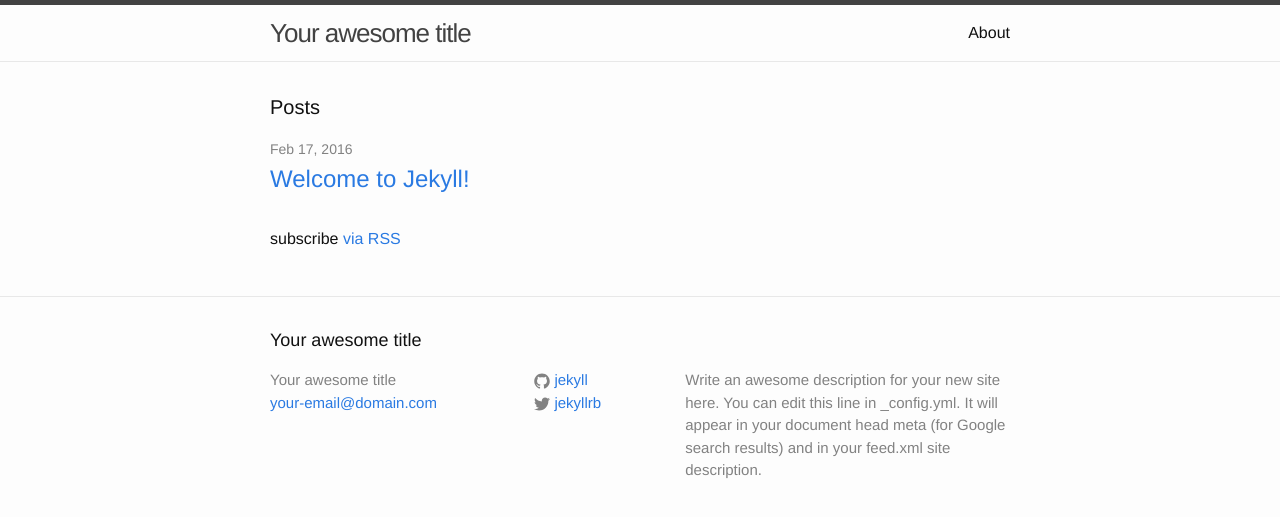
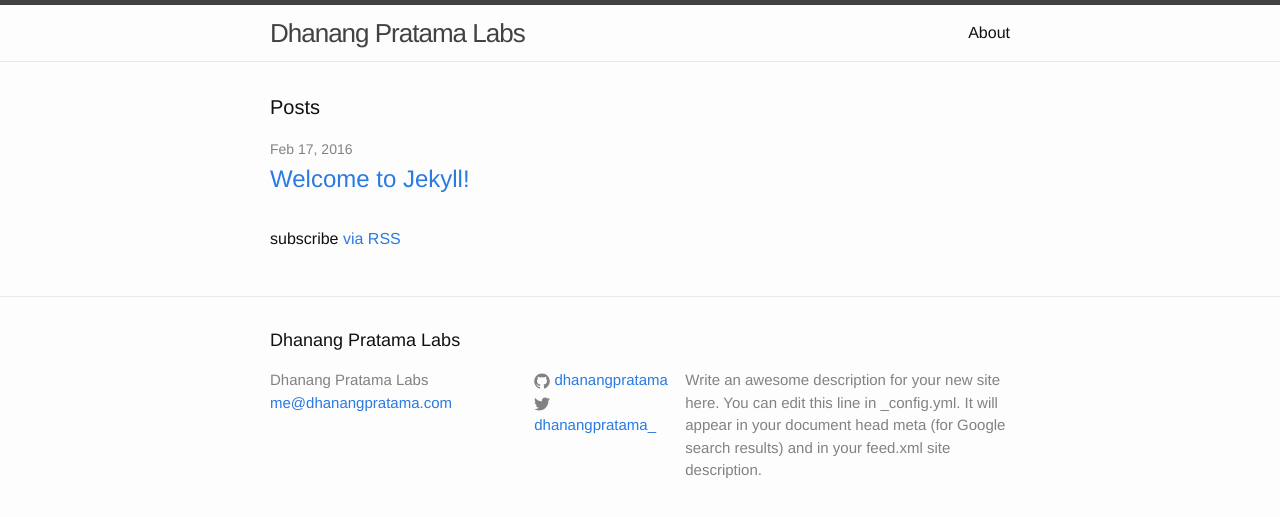
Before and after one commit to dhanangpratama/dhanangpratama.github.io, a Jekyll site: the page built from index.html, in a window 1280 px wide. Shown: the top 517 px of the page. Built offline with Jekyll 4.4.1, drawn with Linux system fonts in a browser that asks for light colours.

Commit message:
Change config

```diff
--- a/_config.yml
+++ b/_config.yml
@@ -6,16 +6,16 @@
 # 'jekyll serve'. If you change this file, please restart the server process.
 
 # Site settings
-title: Your awesome title
-email: your-email@domain.com
+title: Dhanang Pratama Labs
+email: me@dhanangpratama.com
 description: > # this means to ignore newlines until "baseurl:"
   Write an awesome description for your new site here. You can edit this
   line in _config.yml. It will appear in your document head meta (for
   Google search results) and in your feed.xml site description.
 baseurl: "" # the subpath of your site, e.g. /blog
 url: "http://yourdomain.com" # the base hostname & protocol for your site
-twitter_username: jekyllrb
-github_username:  jekyll
+twitter_username: dhanangpratama_
+github_username:  dhanangpratama
 
 # Build settings
 markdown: kramdown
```
